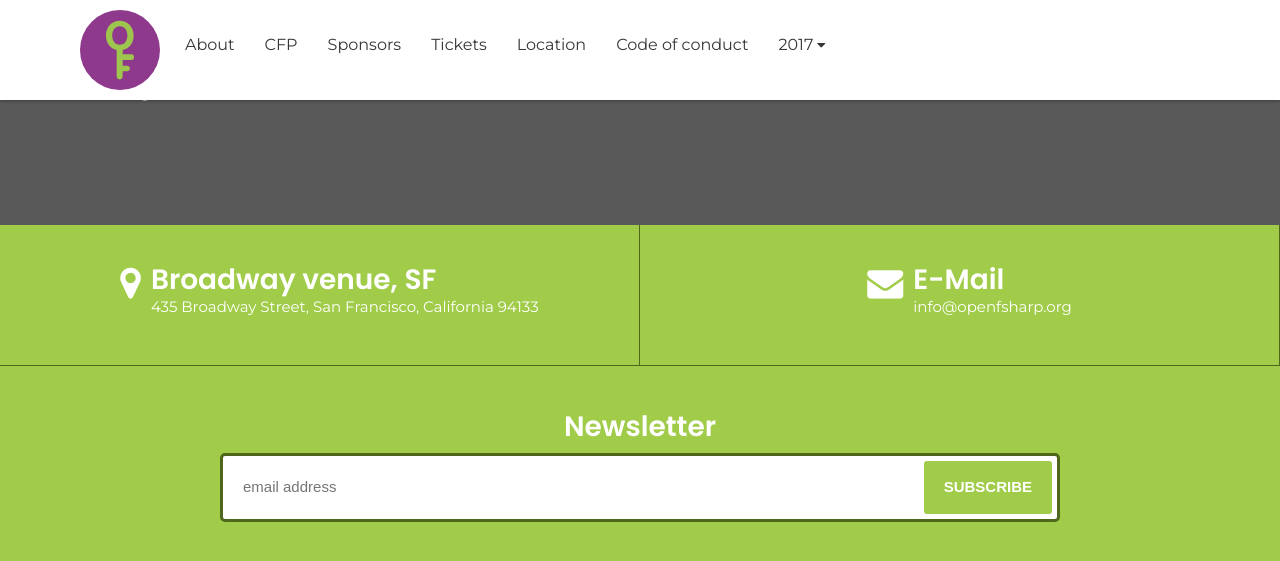
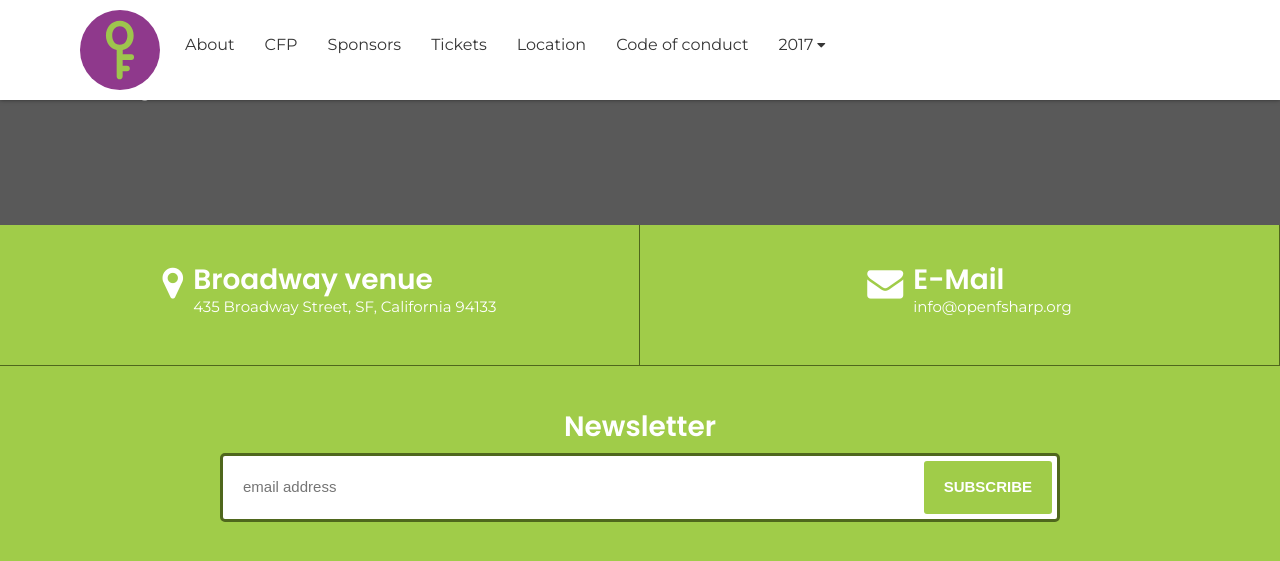
Before and after one commit to open-fsharp/open-fsharp.github.io, a Jekyll site: the page built from index.html, in a window 1280 px wide and 900 px high, scrolled down 2737 px, cut to the strip 0-563 px from the top of the window. Built offline with Jekyll 4.4.1, drawn with Linux system fonts in a browser that asks for light colours; the list of posts is cut into pages by our own code; comment, search, counter and statistics services are not loaded.

Commit message:
one line for address

```diff
--- a/index.html
+++ b/index.html
@@ -260,8 +260,8 @@
 							<div class="contact-item">
 								<span><i class="fa fa-map-marker"></i></span>
 								<div class="content">
-									<h4 class="ccr-name">Broadway venue, SF</h4>
-									<p class="ccr-detail">435 Broadway Street, San Francisco, California 94133</p>
+									<h4 class="ccr-name">Broadway venue</h4>
+									<p class="ccr-detail">435 Broadway Street, SF, California 94133</p>
 								</div>
 							</div>
 						</div><!-- /.contact-item-outer -->
```
